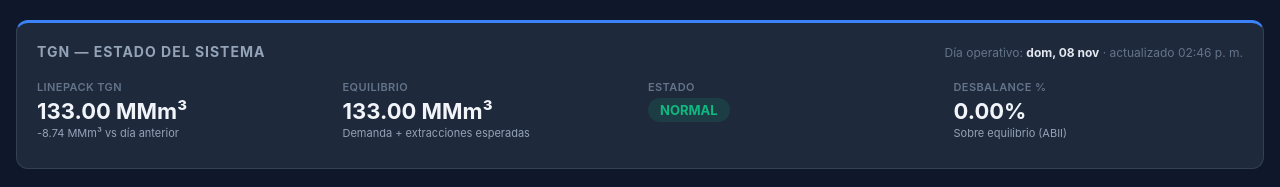
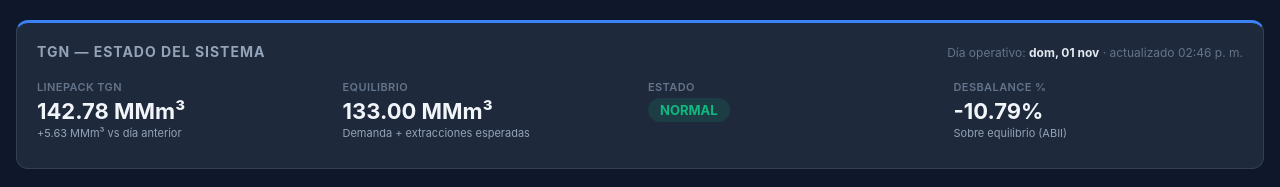
Before and after one commit to RodrigoManassero/estado-sistema-gas-rodrigo, a React (Vite) app: page / in a window 1280 px wide. Shown: the part 2467-2654 px from the top of the page. Built offline with nearby package versions, Linux system fonts and the light colour scheme.

Commit message:
Refactor TGNSystemStatePanel for better date handling
Refactor logic to handle empty sorted rows and calculate today's and yesterday's records. Update latest and previous records retrieval.

```diff
--- a/src/components/TGNSystemStatePanel.tsx
+++ b/src/components/TGNSystemStatePanel.tsx
@@ -100,9 +100,8 @@ function Metric({
 
 export default function TGNSystemStatePanel({ rows, generatedAt }: Props) {
   const sorted = (rows ?? []).slice().sort((a, b) => rowFecha(a).localeCompare(rowFecha(b)))
-  const latest = sorted[sorted.length - 1]
 
-  if (!latest) {
+  if (sorted.length === 0) {
     return (
       <div style={{ ...card, marginTop: space.xl, borderTop: `3px solid ${colors.accent.blue}` }}>
         <h3 style={sectionTitle}>TGN — Estado del sistema</h3>
@@ -113,10 +112,26 @@ export default function TGNSystemStatePanel({ rows, generatedAt }: Props) {
     )
   }
 
+  // Calcular la fecha de hoy y la de ayer en formato YYYY-MM-DD
+  const todayDate = new Date()
+  const yesterdayDate = new Date(todayDate)
+  yesterdayDate.setDate(todayDate.getDate() - 1)
+
+  const todayStr = todayDate.toISOString().split('T')[0]
+  const yesterdayStr = yesterdayDate.toISOString().split('T')[0]
+
+  // Buscar el registro correspondiente a HOY (o usar el último disponible si no existe)
+  let latest = sorted.find(r => rowFecha(r) === todayStr)
+  if (!latest) {
+    latest = sorted[sorted.length - 1]
+  }
+
   const fecha = rowFecha(latest)
 
+  // Buscar específicamente el registro correspondiente a AYER en el JSON
+  const prev = sorted.find(r => rowFecha(r) === yesterdayStr) || (sorted.length >= 2 ? sorted[sorted.length - 2] : null)
+
   const actual = toNumber(latest['Actual'])
-  const prev = sorted[sorted.length - 2]
   const prevActual = prev ? toNumber(prev['Actual']) : null
   const varActual = actual != null && prevActual != null ? actual - prevActual : null
   const varHint = varActual != null
```
